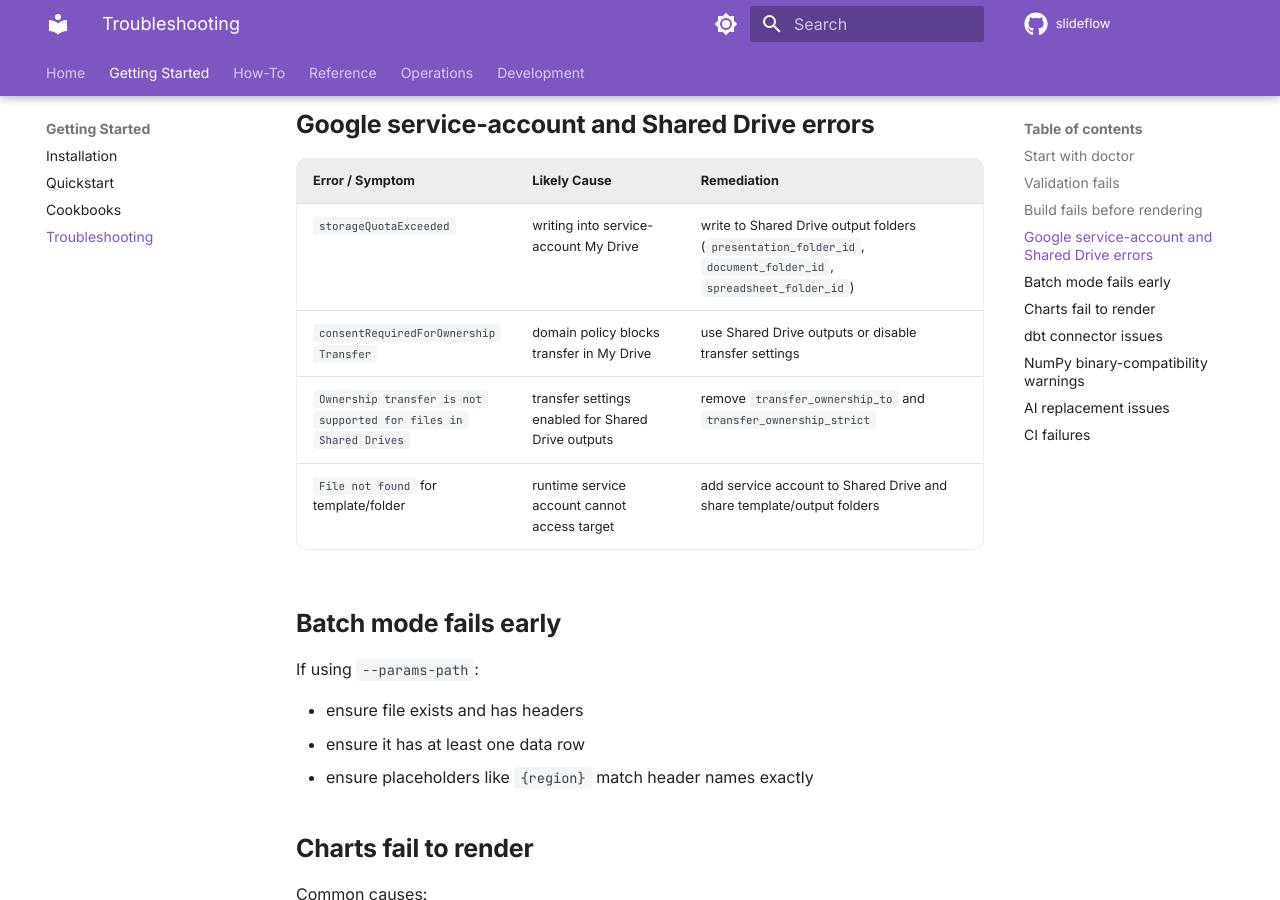
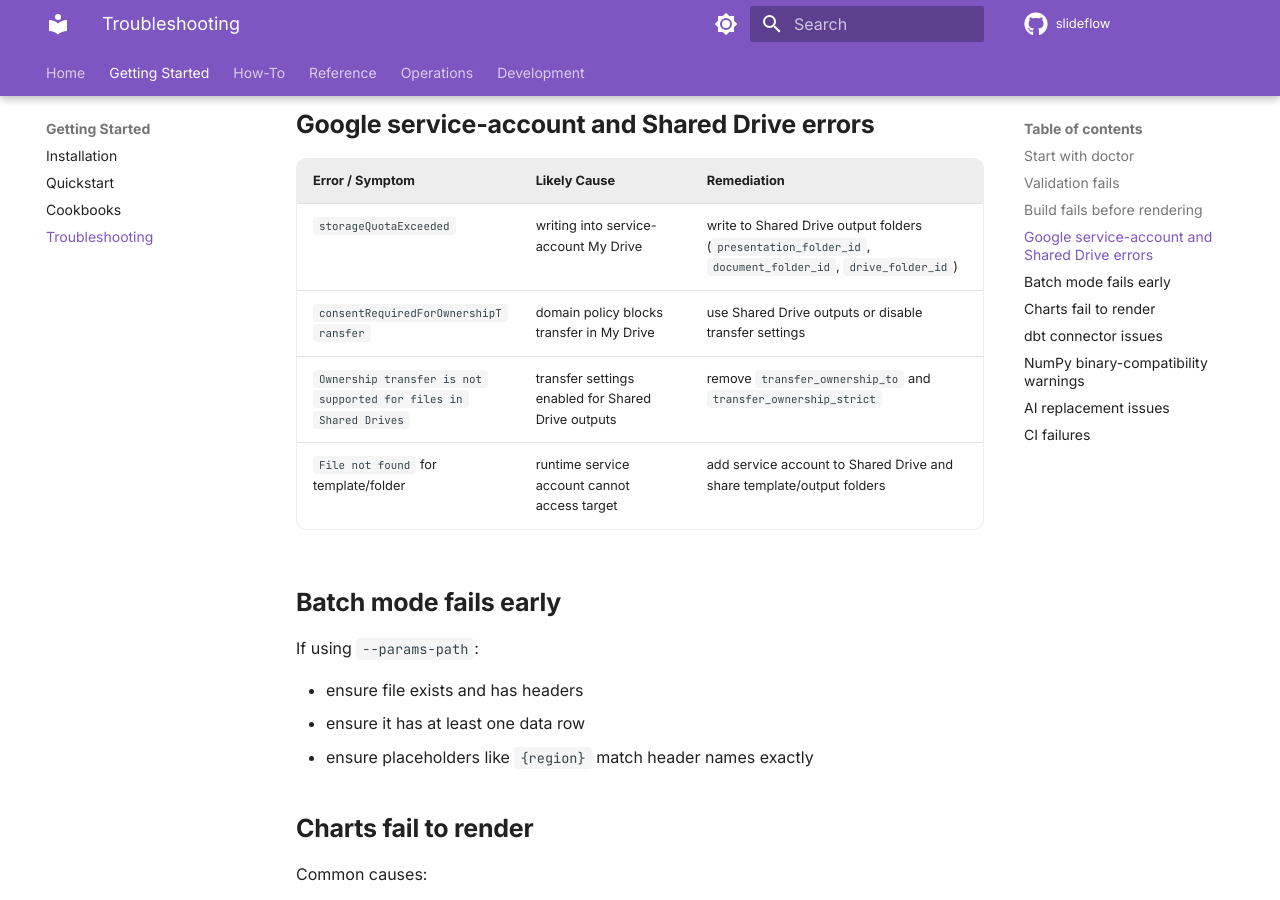
Before and after one commit to joe-broadhead/slideflow, an MkDocs documentation site: the page built from docs/troubleshooting.md, in a window 1280 px wide and 900 px high, scrolled down 968 px. Built offline with MkDocs 1.6.1 and Material for MkDocs 9.7.7, drawn with Linux system fonts in a browser that asks for light colours; comment, search, counter and statistics services are not loaded.

Commit message:
docs: fix google sheets folder key references

```diff
--- a/docs/troubleshooting.md
+++ b/docs/troubleshooting.md
@@ -38,7 +38,7 @@ For Google identity and Shared Drive setup, see
 
 | Error / Symptom | Likely Cause | Remediation |
 |---|---|---|
-| `storageQuotaExceeded` | writing into service-account My Drive | write to Shared Drive output folders (`presentation_folder_id`, `document_folder_id`, `spreadsheet_folder_id`) |
+| `storageQuotaExceeded` | writing into service-account My Drive | write to Shared Drive output folders (`presentation_folder_id`, `document_folder_id`, `drive_folder_id`) |
 | `consentRequiredForOwnershipTransfer` | domain policy blocks transfer in My Drive | use Shared Drive outputs or disable transfer settings |
 | `Ownership transfer is not supported for files in Shared Drives` | transfer settings enabled for Shared Drive outputs | remove `transfer_ownership_to` and `transfer_ownership_strict` |
 | `File not found` for template/folder | runtime service account cannot access target | add service account to Shared Drive and share template/output folders |
```
Also changed, not shown: docs/google-service-accounts-shared-drives.md (+1 -1 lines).
